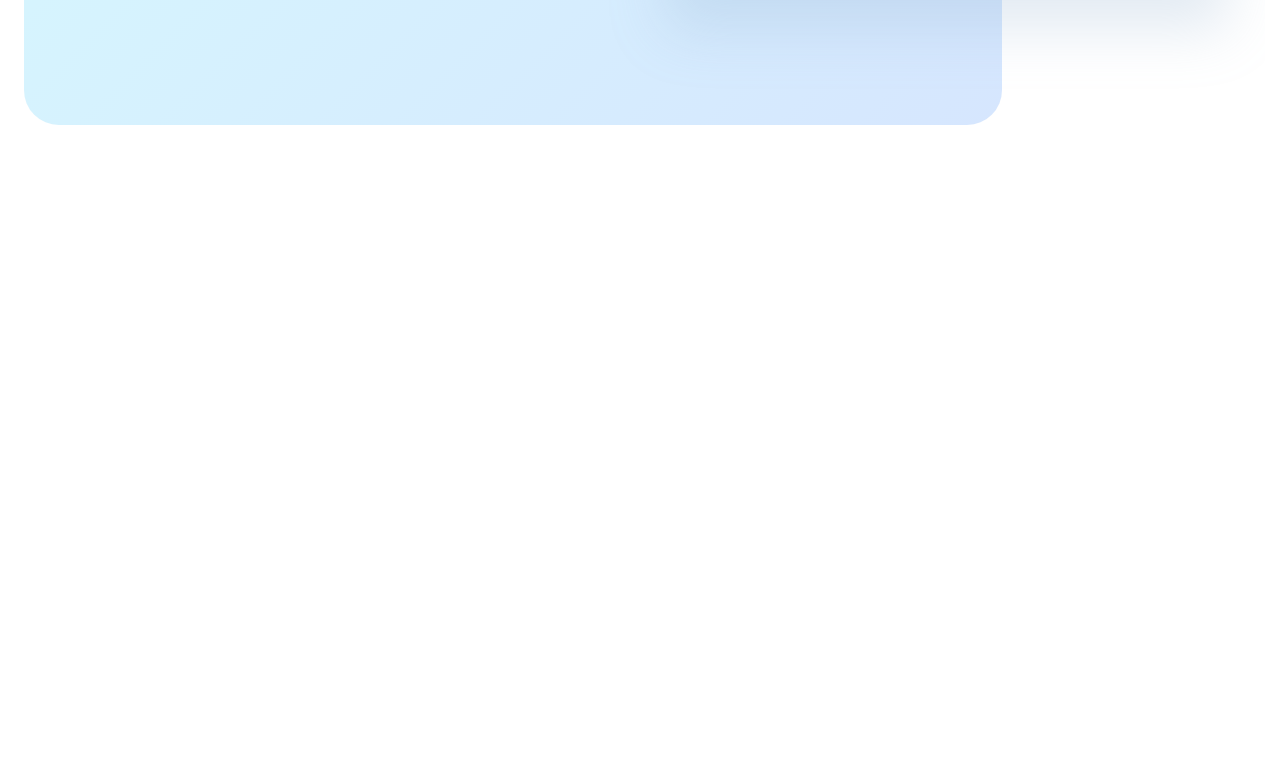
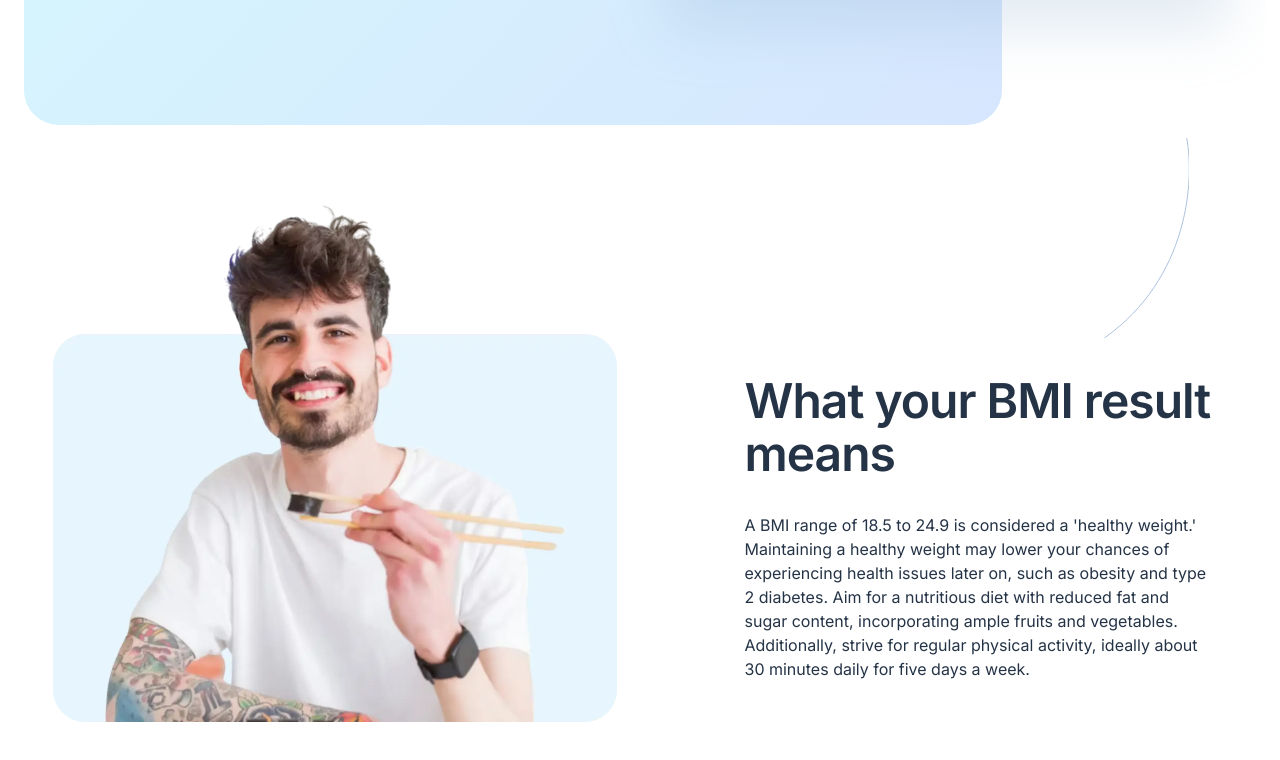
Before and after one commit to mgalvizo/bmi-calculator-source, a React (Vite) app: page / in a window 1280 px wide. Shown: the part 612-1372 px from the top of the page. Before the commit the page ends 802 px from the top, so only its background shows below. Built offline with nearby package versions, Linux system fonts and the light colour scheme.

Commit message:
add bmi result meaning section markup and styles

```diff
--- a/src/App.tsx
+++ b/src/App.tsx
@@ -5,8 +5,10 @@ import Logo from './assets/logo.svg';
 import Calculator from './components/Calculator.tsx';
 import Unit from './components/Unit.tsx';
 import Form from './components/Form.tsx';
+import { FormData } from './components/Form.tsx';
 import Results from './components/Results.tsx';
-import { FormData } from './components/Form.tsx';
+import Main from './components/UI/Main.tsx';
+import BmiMeaning from './components/BmiMeaning.tsx';
 
 const App = () => {
     const [unit, setUnit] = useState<string>('metric');
@@ -59,6 +61,9 @@ const App = () => {
                     </div>
                 </div>
             </Header>
+            <Main>
+                <BmiMeaning />
+            </Main>
         </>
     );
 };
--- /dev/null
+++ b/src/components/BmiMeaning.tsx
@@ -0,0 +1,33 @@
+import StyledBmiMeaning from './styled/BmiMeaning.styled';
+import Man from '../assets/image-man-eating.webp';
+
+const BmiMeaning = () => {
+    return (
+        <StyledBmiMeaning className="component">
+            <div className="component__content">
+                <div className="cols">
+                    <div className="col col-1">
+                        <div className="img__container">
+                            <img src={Man} alt="Man eating sushi" />
+                        </div>
+                    </div>
+                    <div className="col col-2">
+                        <h2>What your BMI result means</h2>
+                        <p>
+                            A BMI range of 18.5 to 24.9 is considered a 'healthy
+                            weight.' Maintaining a healthy weight may lower your
+                            chances of experiencing health issues later on, such
+                            as obesity and type 2 diabetes. Aim for a nutritious
+                            diet with reduced fat and sugar content,
+                            incorporating ample fruits and vegetables.
+                            Additionally, strive for regular physical activity,
+                            ideally about 30 minutes daily for five days a week.
+                        </p>
+                    </div>
+                </div>
+            </div>
+        </StyledBmiMeaning>
+    );
+};
+
+export default BmiMeaning;
--- /dev/null
+++ b/src/components/UI/Main.tsx
@@ -0,0 +1,12 @@
+import { ReactNode } from 'react';
+import StyledMain from '../styled/Main.styled';
+
+interface MainProps {
+    children?: ReactNode;
+}
+
+const Main = ({ children }: MainProps) => {
+    return <StyledMain>{children}</StyledMain>;
+};
+
+export default Main;
--- /dev/null
+++ b/src/components/styled/BmiMeaning.styled.ts
@@ -0,0 +1,120 @@
+import styled from 'styled-components';
+import CurvedLineLeft from '../../assets/pattern-curved-line-left.svg';
+
+const StyledBmiMeaning = styled.div`
+    padding-left: 0;
+    padding-right: 0;
+    padding-bottom: calc(var(--web-padding-xl) * 2 + var(--web-padding-s));
+
+    .cols {
+        display: grid;
+        grid-template-rows: auto;
+        grid-template-columns: 1fr;
+        gap: calc(var(--web-margin-xl2) + var(--web-margin-s));
+    }
+
+    .img__container {
+        max-width: 464px;
+        margin: 0 auto;
+    }
+
+    h2 {
+        font-size: 3.2rem;
+        line-height: var(--heading-lht);
+        margin-bottom: var(--web-margin-xl);
+        letter-spacing: -1px;
+    }
+
+    .col-2 {
+        padding-left: var(--web-padding-l);
+        padding-right: var(--web-padding-l);
+    }
+
+    // 768px
+    @media only screen and (min-width: 48em) {
+        .cols {
+            padding-top: var(--web-padding-xl2);
+            grid-template-columns: repeat(2, 1fr);
+            grid-template-rows: auto;
+            gap: calc(var(--web-margin-xl) * 2 + var(--web-margin-s));
+        }
+
+        .col-1 {
+            position: relative;
+            width: 100%;
+            height: 100%;
+            overflow-x: clip;
+        }
+
+        .img__container {
+            position: absolute;
+            bottom: 0;
+            right: 0;
+            max-width: none;
+        }
+
+        img {
+            max-width: 435px;
+        }
+
+        .col-2 {
+            display: flex;
+            flex-flow: column wrap;
+            justify-content: center;
+            padding-left: 0;
+            min-height: 300px;
+        }
+    }
+
+    // 1232px
+    @media only screen and (min-width: 77em) {
+        padding-left: var(--web-padding-l);
+        padding-right: var(--web-padding-l);
+
+        .component__content {
+            position: relative;
+
+            &::after {
+                position: absolute;
+                top: calc(
+                    (
+                            var(--web-padding-xs) + var(--web-padding-s) +
+                                var(--web-padding-xl2)
+                        ) * -1
+                );
+                right: var(--web-margin-l);
+                width: 85px;
+                height: 200px;
+                background-image: url(${CurvedLineLeft});
+                content: '';
+            }
+        }
+
+        .cols {
+            padding-top: calc(
+                var(--web-padding-l) + var(--web-padding-xl2) * 3
+            );
+            grid-template-columns: 564px 1fr;
+            gap: calc(var(--web-margin-xl) * 4);
+        }
+
+        img {
+            max-width: 564px;
+        }
+
+        .col-2 {
+            padding-right: 0;
+            min-height: 388px;
+        }
+
+        h2 {
+            font-size: var(--heading-l-fsz);
+        }
+
+        p {
+            max-width: 465px;
+        }
+    }
+`;
+
+export default StyledBmiMeaning;
--- /dev/null
+++ b/src/components/styled/Main.styled.ts
@@ -0,0 +1,5 @@
+import styled from 'styled-components';
+
+const StyledMain = styled.main``;
+
+export default StyledMain;
```
